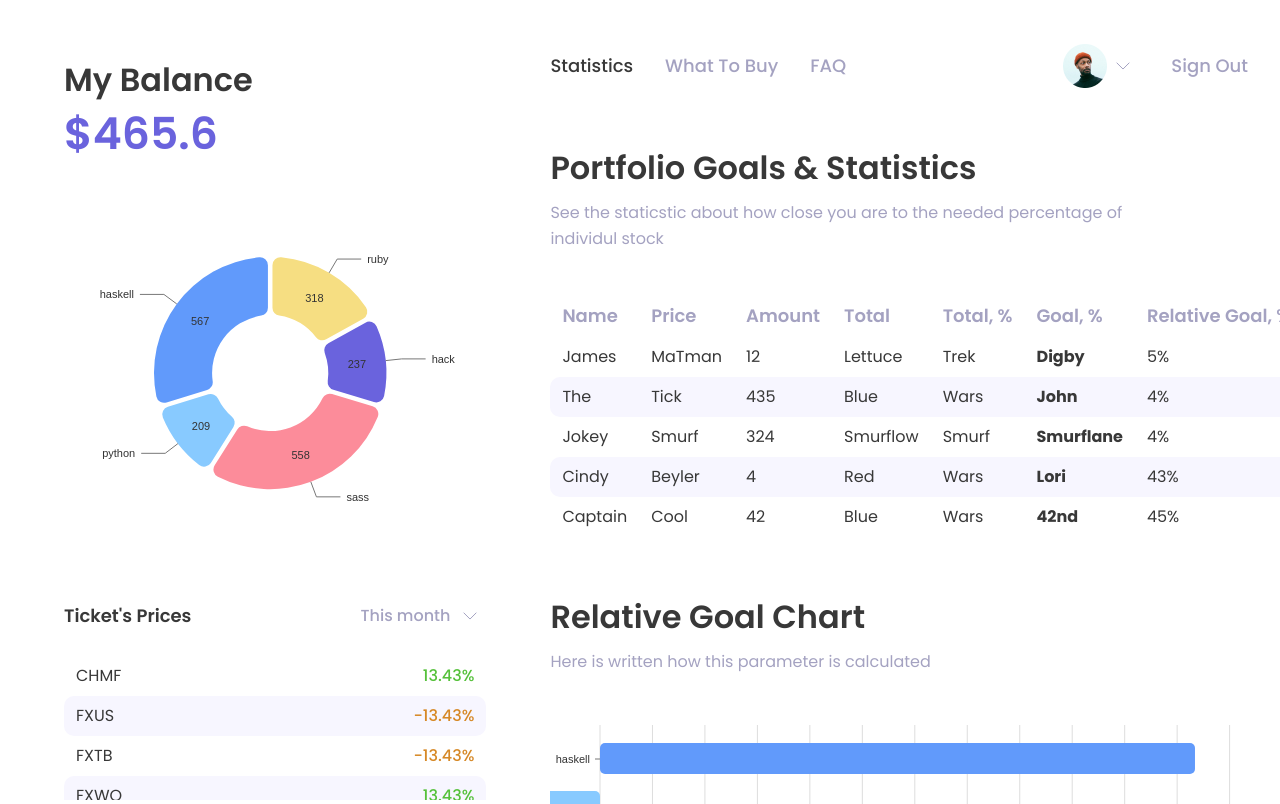
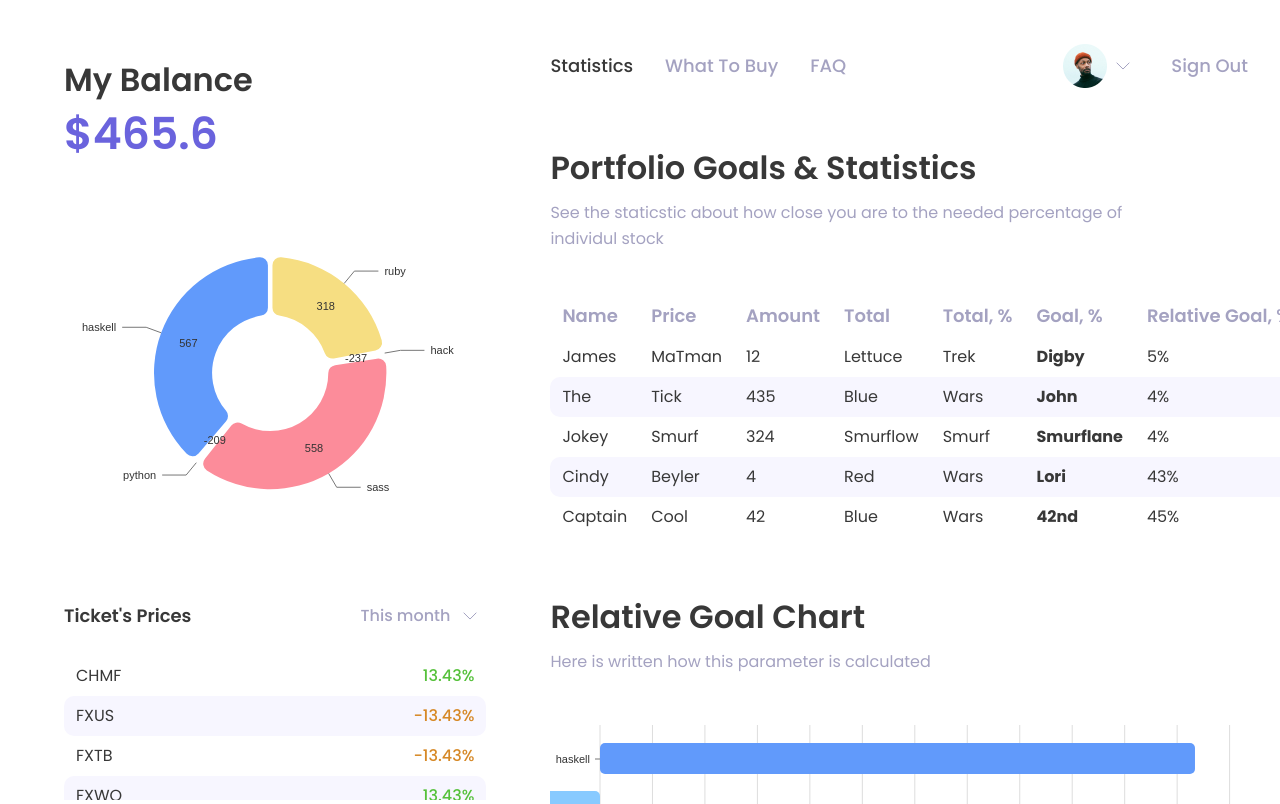
Before and after one commit to bacebu4/investing, a React (Create React App) app: page / in a window 1280 px wide. Built offline with nearby package versions, Linux system fonts and the light colour scheme.

Commit message:
refactor: mock data created

```diff
--- a/src/components/HorizontalBar.tsx
+++ b/src/components/HorizontalBar.tsx
@@ -10,35 +10,7 @@ interface HorizontalBarProps {
   data: object[];
 }
 
-const data = [
-  {
-    id: "ruby",
-    label: "ruby",
-    value: 318,
-  },
-  {
-    id: "hack",
-    label: "hack",
-    value: -237,
-  },
-  {
-    id: "sass",
-    label: "sass",
-    value: 558,
-  },
-  {
-    id: "python",
-    label: "python",
-    value: -209,
-  },
-  {
-    id: "haskell",
-    label: "haskell",
-    value: 567,
-  },
-];
-
-export const HorizontalBar: React.FC = () => (
+export const HorizontalBar: React.FC<HorizontalBarProps> = ({ data }) => (
   <HorizontalBarWrapper>
     <ResponsiveBar
       data={data}
--- a/src/containers/MyBalance.tsx
+++ b/src/containers/MyBalance.tsx
@@ -6,6 +6,7 @@ import { PieChart } from "../components/PieChart";
 import { TablePrices } from "../components/TablePrices";
 import { Chevron } from "../components/Chevron";
 import { FlexBox } from "../components/FlexBox";
+import { mockData } from "../mockData";
 
 const BalanceAmount = styled.h1<{ mt?: string }>`
   font-size: 2.75rem;
@@ -54,7 +55,7 @@ export const MyBalance: React.FC = () => {
       <section>
         <Title mt="64px">My Balance</Title>
         <BalanceAmount mt="16px">$465.6</BalanceAmount>
-        <PieChart data={data} />
+        <PieChart data={mockData} />
       </section>
 
       <section>
--- a/src/containers/Statistics.tsx
+++ b/src/containers/Statistics.tsx
@@ -2,6 +2,7 @@ import { ExplanationText } from "../components/ExplanationText";
 import { HorizontalBar } from "../components/HorizontalBar";
 import { TableStats } from "../components/TableStats";
 import { Title } from "../components/Title";
+import { mockData } from "../mockData";
 
 export const Statistics: React.FC = () => {
   return (
@@ -21,7 +22,7 @@ export const Statistics: React.FC = () => {
           Here is written how this parameter is calculated
         </ExplanationText>
 
-        <HorizontalBar />
+        <HorizontalBar data={mockData} />
       </section>
     </>
   );
--- /dev/null
+++ b/src/mockData.ts
@@ -0,0 +1,27 @@
+export const mockData = [
+  {
+    id: "ruby",
+    label: "ruby",
+    value: 318,
+  },
+  {
+    id: "hack",
+    label: "hack",
+    value: -237,
+  },
+  {
+    id: "sass",
+    label: "sass",
+    value: 558,
+  },
+  {
+    id: "python",
+    label: "python",
+    value: -209,
+  },
+  {
+    id: "haskell",
+    label: "haskell",
+    value: 567,
+  },
+];
```
